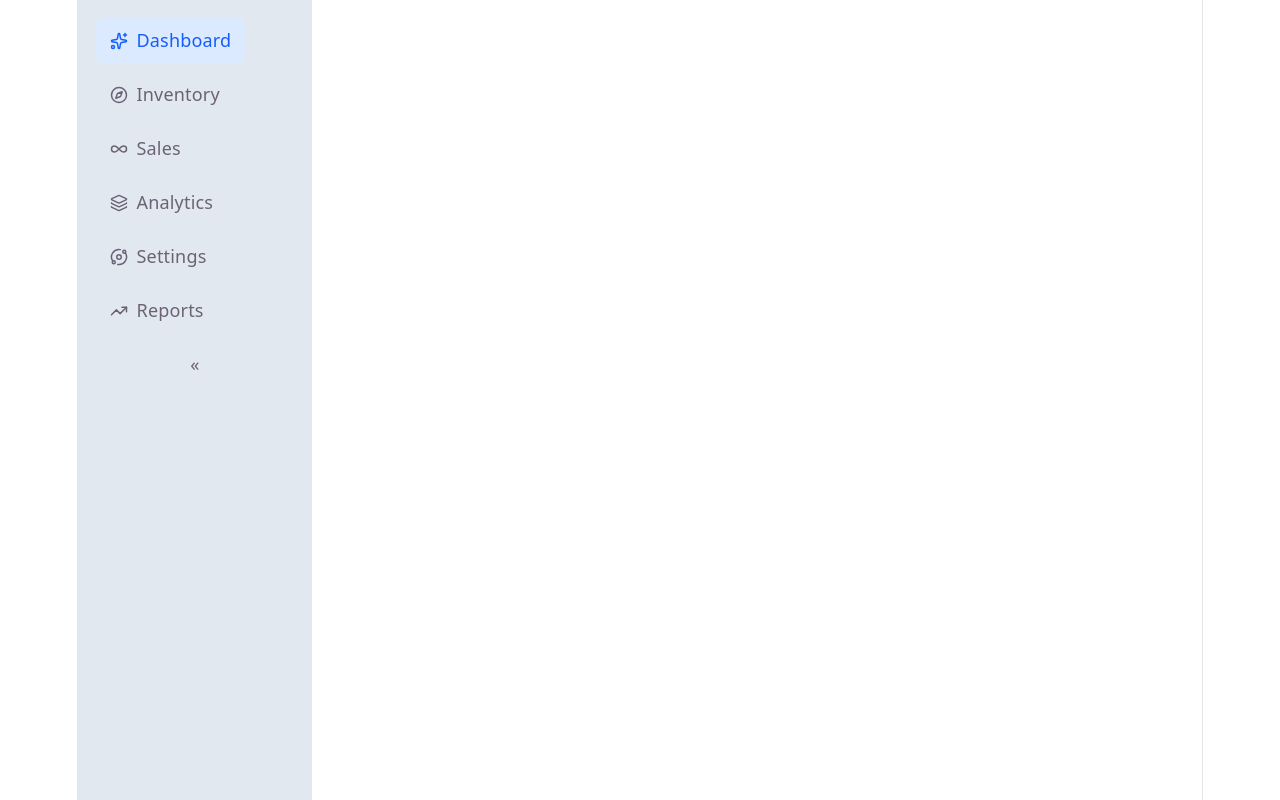
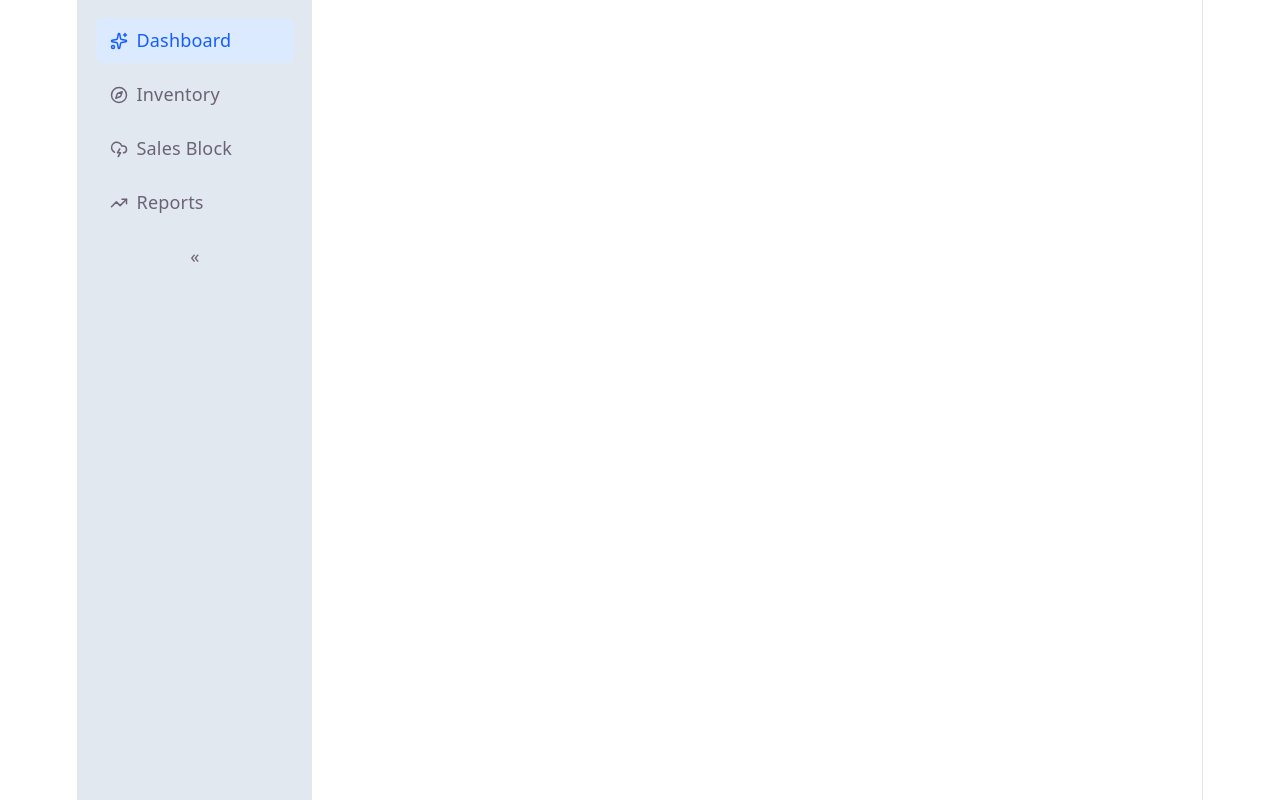
Before and after one commit to 20Bulka20/headless_sidebar, a React (Vite) app: page / in a window 1280 px wide. Built offline with nearby package versions, Linux system fonts and the light colour scheme.

Commit message:
feat: add sumenu for collapsed and extended cases, store as Map parent id and item id for style active element parent && add SidebarSubMenuContext it provide parent id to children

```diff
--- a/src/App.tsx
+++ b/src/App.tsx
@@ -10,25 +10,13 @@ import {
   Layers,
   Orbit,
   TrendingUp,
-  Activity,
-  PieChart,
-  Gauge,
-  Workflow,
-  Menu,
-  Command,
-  Fingerprint,
-  Eye,
-  LayoutGrid,
-  Leaf,
-  Flame,
-  Moon,
   CloudLightning,
-  Globe,
 } from "lucide-react";
+import { SidebarSubMenu } from "./sidebar/components/SidebarSubMenu";
 
 function App() {
   const SidebarItemStyles =
-    " flex items-center gap-2 h-10  px-3 rounded-md hover:bg-gray-100 data-active:bg-blue-100 data-active:text-blue-600 cursor-pointer";
+    " flex w-full min-w-fit items-center gap-2 h-10  px-3 rounded-md hover:bg-gray-100 data-active:bg-blue-100 data-active:text-blue-600 cursor-pointer";
   return (
     <div className="flex h-screen ">
       <SidebarRoot
@@ -57,6 +45,13 @@ function App() {
             className={SidebarItemStyles}
           />
 
+          <SidebarSubMenu
+            key="sidebar-submenu-1"
+            id="sidebar-submenu-1"
+            label="Sales Block"
+            icon={<CloudLightning className="w-4 h-4" />}
+            triggerClassName={SidebarItemStyles}
+          >
             <SidebarItem
               icon={<Infinity className="w-4 h-4" />}
               label={"Sales"}
@@ -64,7 +59,6 @@ function App() {
               id="item3"
               className={SidebarItemStyles}
             />
-
             <SidebarItem
               icon={<Layers className="w-4 h-4" />}
               label={"Analytics"}
@@ -80,6 +74,7 @@ function App() {
               id="item5"
               className={SidebarItemStyles}
             />
+          </SidebarSubMenu>
 
           <SidebarItem
             icon={<TrendingUp className="w-4 h-4" />}
--- /dev/null
+++ b/src/sidebar/SidebarSubMenuContext.tsx
@@ -0,0 +1,6 @@
+import { createContext, useContext } from "react";
+import type { SidebarId } from "./types";
+
+export const SubContext = createContext<SidebarId | null>(null);
+
+export const useSubParentId = () => useContext(SubContext);
--- a/src/sidebar/components/SidebarItem.tsx
+++ b/src/sidebar/components/SidebarItem.tsx
@@ -1,8 +1,15 @@
-import type { ButtonHTMLAttributes, ReactNode } from "react";
+import { useEffect, type ButtonHTMLAttributes, type ReactNode } from "react";
 import { useSidebar } from "../SidebarContext";
+import { useSubParentId } from "../SidebarSubMenuContext";
 import type { SidebarId } from "../types";
 
-type SidebarItemProps = ButtonHTMLAttributes<HTMLButtonElement> & {
+// Omit onClick: navigation/close belong in headless (setActiveId, closeSub) or Root
+// onActiveChange (router later). A consumer onClick would either be unused noise or
+// accidentally override the internal handler via ...rest.
+type SidebarItemProps = Omit<
+  ButtonHTMLAttributes<HTMLButtonElement>,
+  "onClick" | "id"
+> & {
   id: SidebarId;
   icon?: ReactNode;
   label?: ReactNode | string;
@@ -16,22 +23,42 @@ const SidebarItem = ({
   className,
   ...rest
 }: SidebarItemProps) => {
-  const { activeId, setActiveId, expanded } = useSidebar();
-  const isActive = activeId === id;
+  const {
+    setActiveId,
+    expanded,
+    closeSub,
+    registerItem,
+    unregisterItem,
+    isActiveBranch,
+  } = useSidebar();
+
+  const parentId = useSubParentId();
+  const isActive = isActiveBranch(id);
+
+  useEffect(() => {
+    registerItem(id, parentId);
+    return () => unregisterItem(id);
+  }, [id, parentId, registerItem, unregisterItem]);
 
   return (
-    <li key={id}>
-      {" "}
-      {/* TODO: decide if we need to use key={id} */}
+    <li>
       <button
         type="button"
+        className={className}
         data-active={isActive ? "" : undefined}
-        onClick={() => setActiveId(id)}
-        className={className}
+        aria-current={isActive ? "page" : undefined}
         {...rest}
+        onClick={(event) => {
+          setActiveId(id);
+          // collapsed flyout: close after selecting a sub-item
+          if (!expanded && parentId != null) {
+            event.currentTarget.blur();
+            closeSub();
+          }
+        }}
       >
-        {icon && icon}
-        {expanded && label}
+        {icon}
+        {(expanded || parentId != null) && label}
       </button>
     </li>
   );
--- a/src/sidebar/components/SidebarRoot.tsx
+++ b/src/sidebar/components/SidebarRoot.tsx
@@ -1,4 +1,4 @@
-import { useState } from "react";
+import { useCallback, useMemo, useState } from "react";
 import { SidebarContext } from "../SidebarContext";
 import type { SidebarId, SidebarRootProps } from "../types";
 
@@ -6,36 +6,124 @@ const SidebarRoot = ({
   children,
   layout = "desktop",
   defaultActiveId,
-
   sidebarClassName,
   defaultExpanded = true,
 }: SidebarRootProps) => {
-  const [activeId, setActiveId] = useState<SidebarId | null>(
+  const [activeId, setActiveIdState] = useState<SidebarId | null>(
     defaultActiveId ?? null,
   );
-  const [expanded, setExpanded] = useState(defaultExpanded);
-  console.log(activeId);
+  const [expanded, setExpandedState] = useState(defaultExpanded);
+  const [openSubId, setOpenSubId] = useState<SidebarId | null>(null);
+
+  // parentById is used to store the parent of each item in the sidebar
+  const [parentById, setParentById] = useState<
+    Map<SidebarId, SidebarId | null>
+  >(() => new Map());
+
+  const setActiveId = useCallback((id: SidebarId) => {
+    setActiveIdState(id);
+  }, []);
+
+  const setExpanded = useCallback((value: boolean) => {
+    setExpandedState(value);
+  }, []);
+
+  // registerItem is used to register an item in the sidebar
+  const registerItem = useCallback(
+    (id: SidebarId, parentId: SidebarId | null) => {
+      setParentById((prev) => {
+        if (prev.get(id) === parentId) return prev;
+        const next = new Map(prev);
+        next.set(id, parentId);
+        return next;
+      });
+    },
+    [],
+  );
+  console.log("parentById", parentById);
+  // unregisterItem is used to unregister an item in the sidebar
+  const unregisterItem = useCallback((id: SidebarId) => {
+    setParentById((prev) => {
+      if (!prev.has(id)) return prev;
+      const next = new Map(prev);
+      next.delete(id);
+      return next;
+    });
+  }, []);
+
+  // isActiveBranch is used to check if an item is active
+  const isActiveBranch = useCallback(
+    (id: SidebarId) => {
+      if (activeId == null) return false;
+      if (activeId === id) return true;
+
+      let current: SidebarId | null = activeId;
+      const visited = new Set<SidebarId>();
+
+      while (current) {
+        if (visited.has(current)) break;
+        visited.add(current);
+
+        const parent: SidebarId | null | undefined = parentById.get(current);
+        if (parent === id) return true;
+        current = parent ?? null;
+      }
+
+      return false;
+    },
+    [activeId, parentById],
+  );
+
+  const openSub = useCallback((id: SidebarId) => {
+    setOpenSubId(id);
+  }, []);
+
+  const closeSub = useCallback(() => {
+    setOpenSubId(null);
+  }, []);
+
+  const toggleSub = useCallback((id: SidebarId) => {
+    setOpenSubId((current) => (current === id ? null : id));
+  }, []);
+
+  const value = useMemo(
+    () => ({
+      layout,
+      expanded,
+      activeId,
+      openSubId,
+      setExpanded,
+      setActiveId,
+      openSub,
+      closeSub,
+      toggleSub,
+      registerItem,
+      unregisterItem,
+      isActiveBranch,
+    }),
+    [
+      layout,
+      expanded,
+      activeId,
+      openSubId,
+      setExpanded,
+      setActiveId,
+      openSub,
+      closeSub,
+      toggleSub,
+      registerItem,
+      unregisterItem,
+      isActiveBranch,
+    ],
+  );
+
   return (
-    <SidebarContext.Provider
-      value={{
-        layout,
-        expanded,
-        activeId,
-        openSubId: null,
-        setExpanded,
-        setActiveId,
-        openSub: () => {},
-        closeSub: () => {},
-        toggleSub: () => {},
-        registerItem: () => {},
-        unregisterItem: () => {},
-        isActiveBranch: (id) => activeId === id,
-      }}
-    >
+    <SidebarContext.Provider value={value}>
       <nav
         data-expanded={expanded ? "" : undefined}
         data-collapsed={expanded ? undefined : ""}
-        className={` ${sidebarClassName}`}
+        aria-label="Sidebar"
+        className={`group flex h-full flex-col ${sidebarClassName ?? ""}`}
       >
         {children}
       </nav>
--- /dev/null
+++ b/src/sidebar/components/SidebarSubMenu.tsx
@@ -0,0 +1,106 @@
+import { useEffect, useRef, useState, type ReactNode } from "react";
+import { useSidebar } from "../SidebarContext";
+import { SubContext } from "../SidebarSubMenuContext";
+import type { SidebarId } from "../types";
+
+type SidebarSubMenuProps = {
+  id: SidebarId;
+  label: ReactNode;
+  icon?: ReactNode;
+  triggerClassName?: string;
+  contentClassName?: string;
+  children: ReactNode;
+};
+
+export const SidebarSubMenu = ({
+  id,
+  label,
+  icon,
+  triggerClassName,
+  contentClassName,
+  children,
+}: SidebarSubMenuProps) => {
+  const { expanded, activeId, openSubId, openSub, closeSub, isActiveBranch } =
+    useSidebar();
+
+  const contentRef = useRef<HTMLUListElement>(null);
+  // Allows closing by parent click even when a child is active (expanded only)
+  const [userCollapsed, setUserCollapsed] = useState(false);
+
+  const isBranchActive = isActiveBranch(id);
+  const hasActiveChild = isBranchActive && activeId !== id;
+
+  // Selecting a (new) child clears manual collapse so the branch can auto-open again
+  useEffect(() => {
+    if (hasActiveChild) {
+      setUserCollapsed(false);
+    }
+  }, [activeId, hasActiveChild]);
+
+  // expanded: hover/click, or auto-open when child active (unless user collapsed)
+  // collapsed: only while hovered/clicked
+  const isOpen = expanded
+    ? openSubId === id || (hasActiveChild && !userCollapsed)
+    : openSubId === id;
+
+  // Don't leave focus inside a hidden/inert subtree
+  useEffect(() => {
+    if (isOpen) return;
+    const active = document.activeElement;
+    if (active instanceof HTMLElement && contentRef.current?.contains(active)) {
+      active.blur();
+    }
+  }, [isOpen]);
+
+  const handleTriggerClick = () => {
+    if (isOpen) {
+      setUserCollapsed(true);
+      closeSub();
+    } else {
+      setUserCollapsed(false);
+      openSub(id);
+    }
+  };
+
+  return (
+    <SubContext.Provider value={id}>
+      <li
+        className="relative"
+        onMouseEnter={() => {
+          if (!expanded) openSub(id);
+        }}
+        onMouseLeave={() => {
+          if (!expanded) closeSub();
+        }}
+      >
+        <button
+          type="button"
+          data-active={isBranchActive ? "" : undefined}
+          data-open={isOpen ? "" : undefined}
+          aria-expanded={isOpen}
+          className={triggerClassName}
+          onClick={handleTriggerClick}
+        >
+          {icon}
+          {expanded && label}
+        </button>
+
+        <ul
+          ref={contentRef}
+          inert={isOpen ? undefined : true}
+          data-open={isOpen ? "" : undefined}
+          className={
+            isOpen
+              ? (contentClassName ??
+                (expanded
+                  ? "mt-1 flex flex-col gap-1 pl-4"
+                  : "absolute left-full top-0 z-10 min-w-40 rounded border bg-white p-2 shadow"))
+              : "hidden"
+          }
+        >
+          {children}
+        </ul>
+      </li>
+    </SubContext.Provider>
+  );
+};
--- a/src/sidebar/components/SidebarToggle.tsx
+++ b/src/sidebar/components/SidebarToggle.tsx
@@ -5,12 +5,18 @@ type SidebarToggleProps = {
   children?: ReactNode;
 };
 export const SidebarToggle = ({ children }: SidebarToggleProps) => {
-  const { expanded, setExpanded } = useSidebar();
+  const { expanded, setExpanded, closeSub } = useSidebar();
+
+  const handleClick = () => {
+    setExpanded(!expanded);
+    closeSub();
+  };
   return (
     <button
       type="button"
       aria-expanded={expanded}
-      onClick={() => setExpanded(!expanded)}
+      onClick={handleClick}
+      className="cursor-pointer"
     >
       {children ?? (expanded ? "«" : "»")}
     </button>
```
Lines whose indentation alone changed are shown as unchanged.
